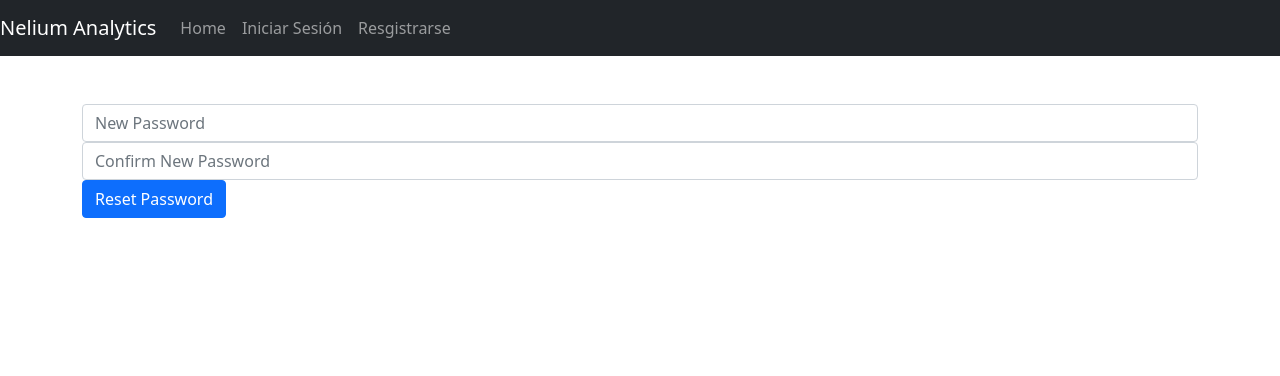
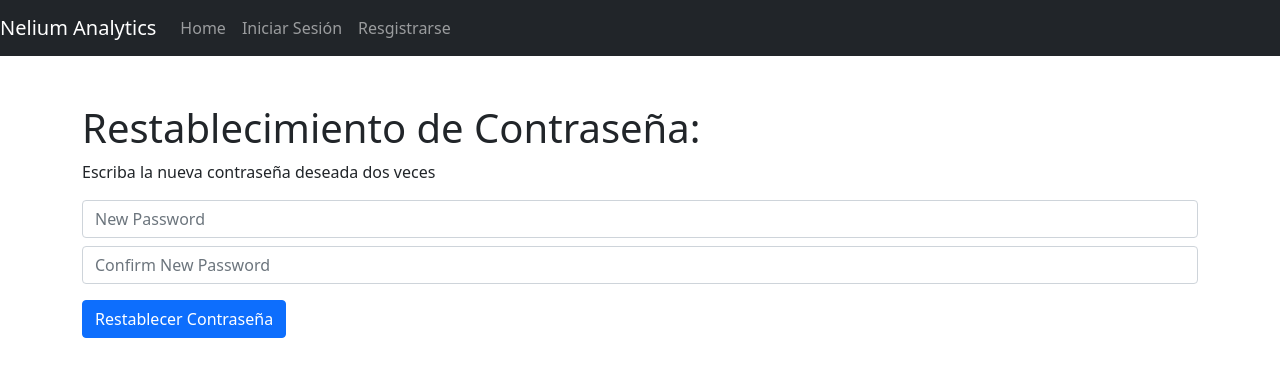
Before and after one commit to Pabcargam/TFG, a React (Create React App) app in the folder frontend/: page /password/reset/confirm/1/1 in a window 1280 px wide. Shown: the top 376 px of the page. Built offline with nearby package versions, Linux system fonts and the light colour scheme.

Commit message:
Reset Password Feature v2 (final version)

```diff
--- a/frontend/src/containers/Login.js
+++ b/frontend/src/containers/Login.js
@@ -54,10 +54,10 @@ const Login = ({ login, isAuthenticated }) => {
                 <button className='btn btn-primary' type='submit'>Iniciar Sesión</button>
             </form>
             <p className='mt-3'>
-                ¿No tienes una cuenta aun? <Link to='/signup'>¡Registrarse!</Link>
+                ¿No tienes una cuenta aun? <Link to='/signup'>¡Regístrate!</Link>
             </p>
             <p className='mt-3'>
-                ¿Has olvidado tu contraseña? <Link to='/reset-password'>Cambiar Contraseña</Link>
+                ¿Has olvidado tu contraseña? <Link to='/reset-password'>Restablecer Contraseña</Link>
             </p>
         </div>
     );
--- a/frontend/src/containers/ResetPassword.js
+++ b/frontend/src/containers/ResetPassword.js
@@ -40,7 +40,7 @@ const ResetPassword = ({ reset_password }) => {
                         required
                     />
                 </div>
-                <button className='btn btn-primary' type='submit'>Reset Password</button>
+                <button className='btn btn-primary' type='submit'>Enviar Email</button>
             </form>
         </div>
     );
--- a/frontend/src/containers/ResetPasswordConfirm.js
+++ b/frontend/src/containers/ResetPasswordConfirm.js
@@ -30,8 +30,10 @@ const ResetPasswordConfirm = ({ match, reset_password_confirm }) => {
 
     return (
         <div className='container mt-5'>
+            <h1>Restablecimiento de Contraseña:</h1>
+            <p>Escriba la nueva contraseña deseada dos veces</p>
             <form onSubmit={e => onSubmit(e)}>
-            <div className='form-group'>
+                <div className='form-group mb-2'>
                         <input
                             className='form-control'
                             type='password'
@@ -43,7 +45,7 @@ const ResetPasswordConfirm = ({ match, reset_password_confirm }) => {
                             required
                         />
                 </div>
-                <div className='form-group'>
+                <div className='form-group mb-3'>
                     <input
                         className='form-control'
                         type='password'
@@ -55,7 +57,7 @@ const ResetPasswordConfirm = ({ match, reset_password_confirm }) => {
                         required
                     />
                 </div>
-                <button className='btn btn-primary' type='submit'>Reset Password</button>
+                <button className='btn btn-primary' type='submit'>Restablecer Contraseña</button>
             </form>
         </div>
     );
```
Also changed, not shown: 1 other file (tests, documents, lock files or other folders). Lines whose indentation alone changed are shown as unchanged.
